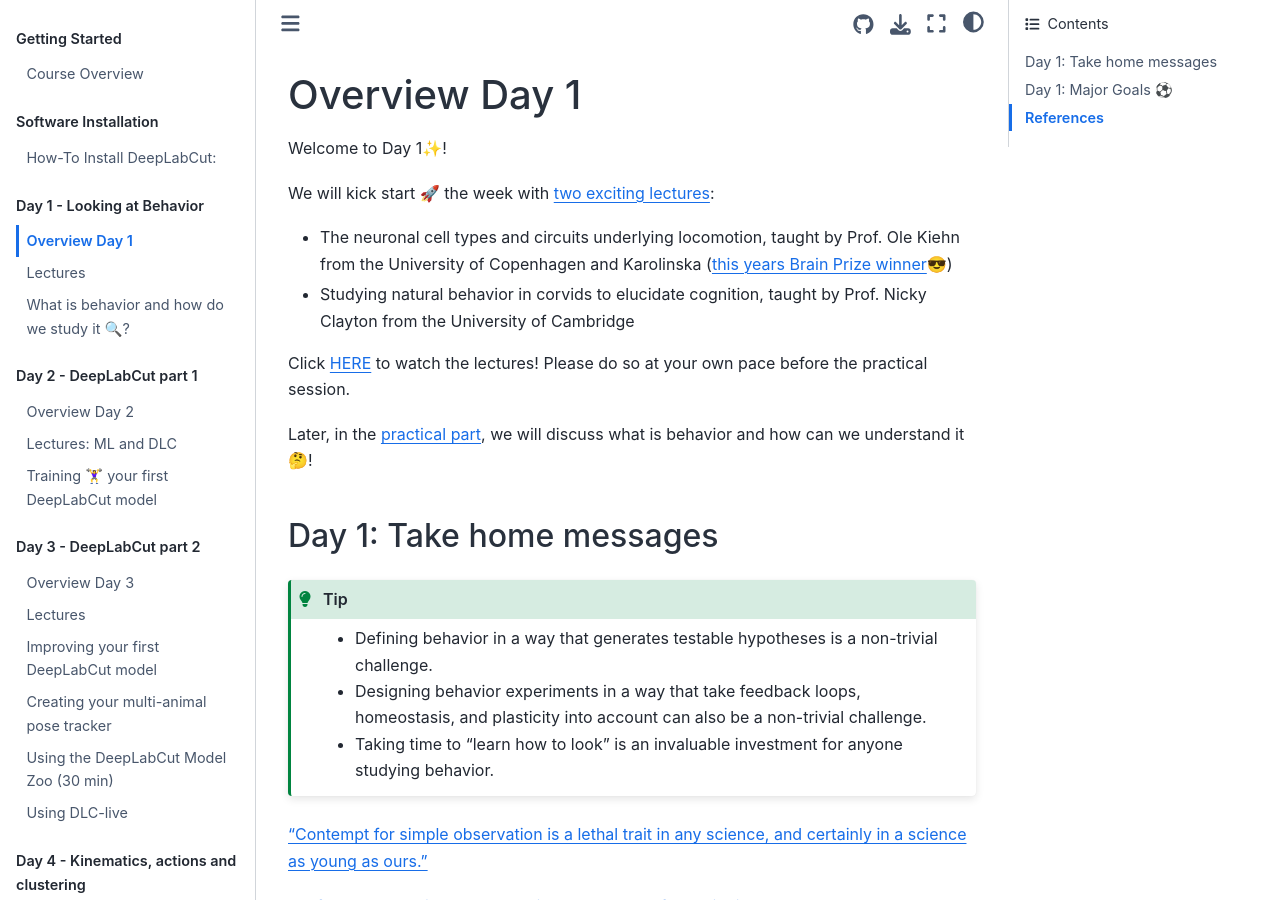
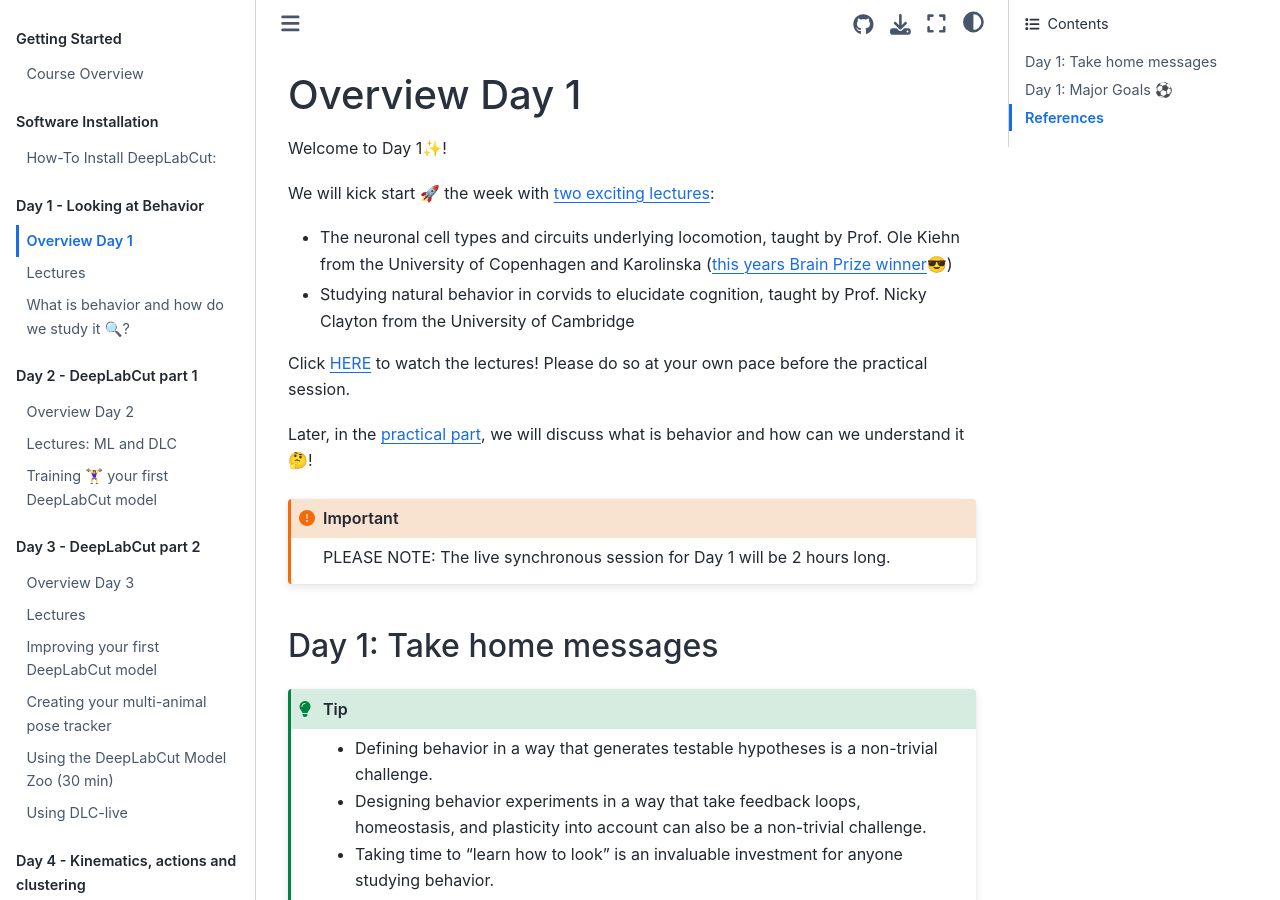
Before and after one commit to AlexEMG/DLC-Cajal-Course, a Jupyter Book: the page built from content/Day1_Overview.md, in a window 1280 px wide and 900 px high. Built offline with Jupyter Book 1.0.4 settings and Sphinx 7.4.7 and the Sphinx Book theme 1.1.4, drawn with Linux system fonts in a browser that asks for light colours; cross-references to code outside the pages are shown as plain code.

Commit message:
Day 1 live sync session will be 2 hrs long

````diff
--- a/content/Day1_Overview.md
+++ b/content/Day1_Overview.md
@@ -10,6 +10,10 @@ Prof. Nicky Clayton from the University of Cambridge
 Click [HERE](Day1_Lectures.md) to watch the lectures! Please do so at your own pace before the practical session.
 
 Later, in the [practical part](Day1_Practicals.md), we will discuss what is behavior and how can we understand it 🤔!
+
+```{important}
+PLEASE NOTE: The live synchronous session for Day 1 will be 2 hours long.
+```
 
 ## Day 1: Take home messages
 
````
